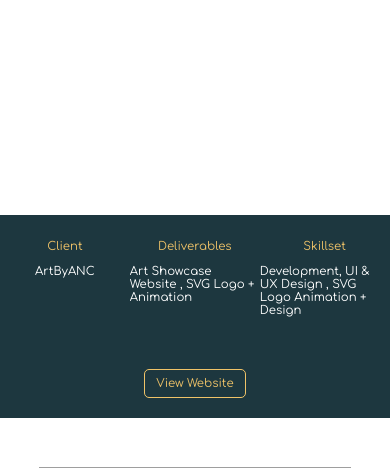
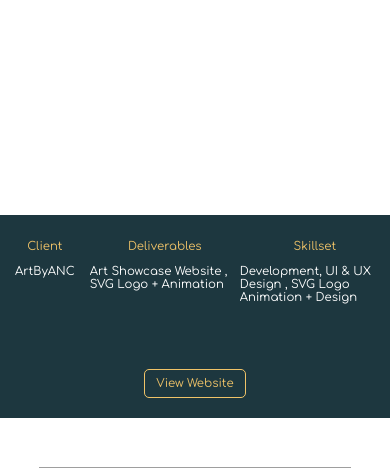
Before and after one commit to Adamoc14/FirstImpressionsCount, a PHP site: page /projectView.html in a window 390 px wide. Shown: the part 707-1175 px from the top of the page. Run offline with PHP 8.4, Linux system fonts and the light colour scheme; some libraries are stand-ins or nearby versions; grey boxes are pictures that could not be loaded.

Commit message:
Styled for Mobile ProjectView Page

```diff
--- a/Resources/CSS/projectView.css
+++ b/Resources/CSS/projectView.css
@@ -157,12 +157,15 @@
         flex-wrap:wrap;
     }
     .main_project_details_container_sm {
-        width: 33.3vw;
+        width: 38.5vw;
         margin-top: 4vh;
         height: 14vh;
         flex: unset;
         margin-top: 2vh;
         text-align: unset;
+    }
+    .main_project_details_container_sm:first-child {
+        width: 23vw;
     }
     .main_project_details_container_sm:last-child {
         justify-content: center;
```
